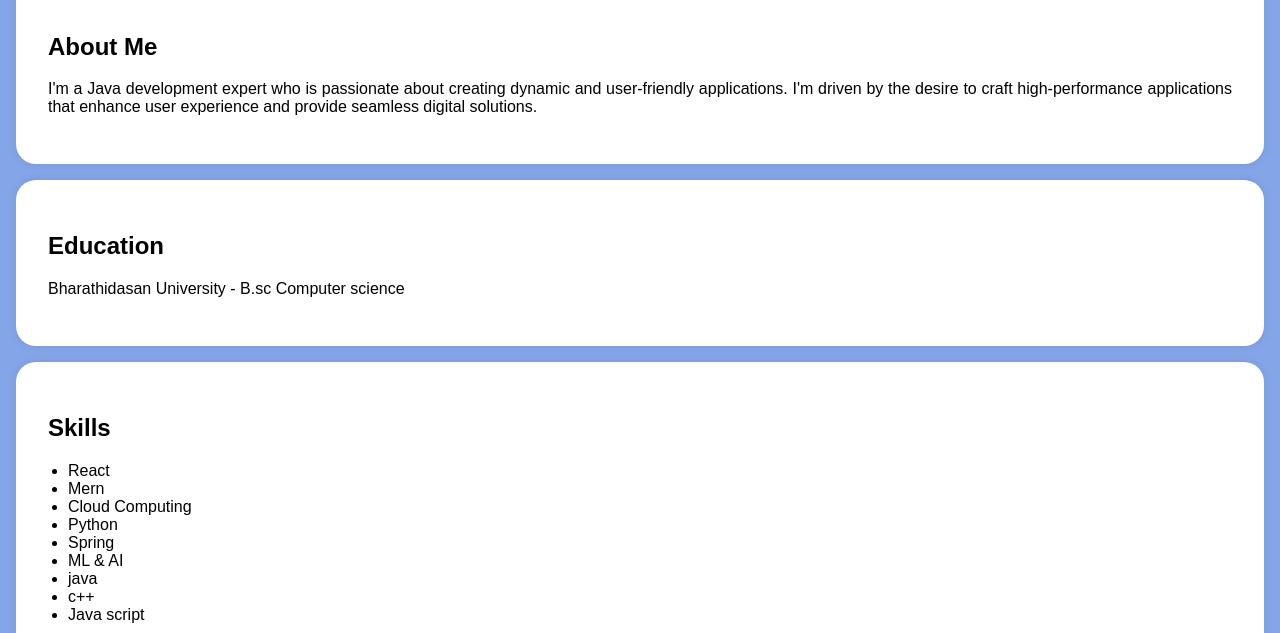
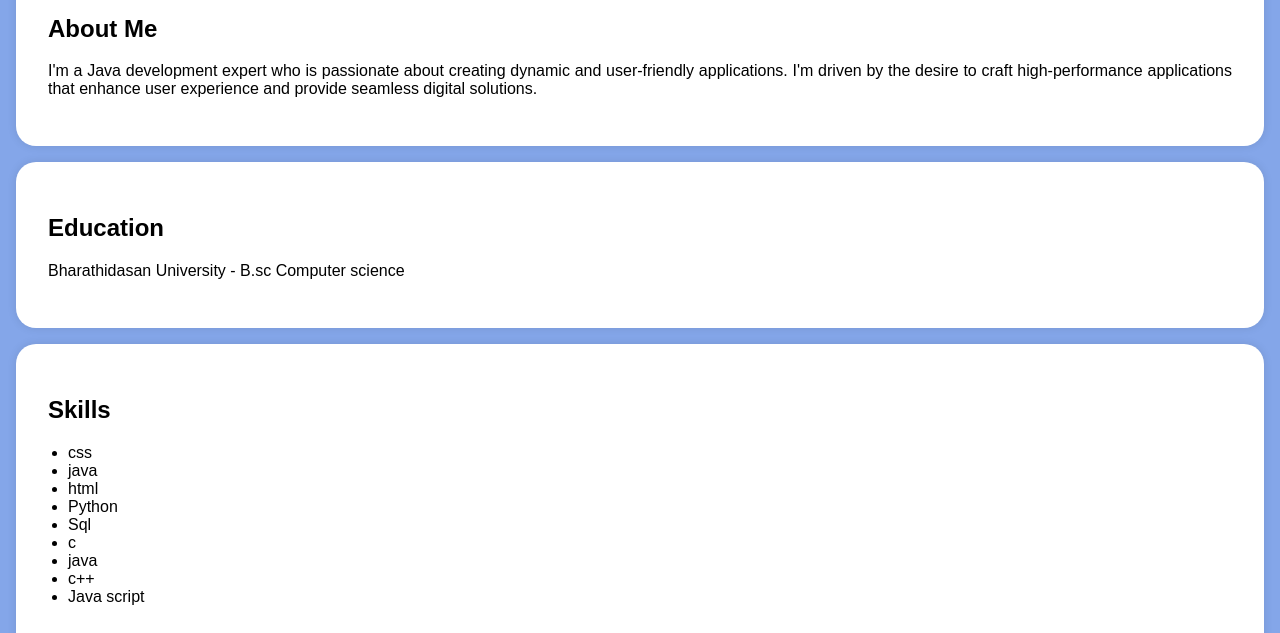
Before and after one commit to arivuanbu/digital-portfolio, a plain HTML site: page index.html in a window 1280 px wide. Shown: the part 284-917 px from the top of the page. Drawn offline with Linux system fonts and the light colour scheme.

Commit message:
Update index.html

```diff
--- a/index.html
+++ b/index.html
@@ -1,4 +1,4 @@
-https://github.com/pranesh2496/portfolio<!DOCTYPE html>
+<!DOCTYPE html>
 
 <html>
 
@@ -137,12 +137,12 @@ https://github.com/pranesh2496/portfolio<!DOCTYPE html>
         <div class="section-content">
             <h2>Skills</h2>
             <ul>
-                <li>React</li>
-                <li>Mern</li>
-                <li>Cloud Computing</li>
+                <li>css</li>
+                <li>java</li>
+                <li>html</li>
                 <li>Python</li>
-                <li>Spring</li>
-                <li>ML & AI</li>
+                <li>Sql</li>
+                <li>c</li>
                 <li>java</li>
                 <li>c++</li>
                 <li>Java script</li>
```
